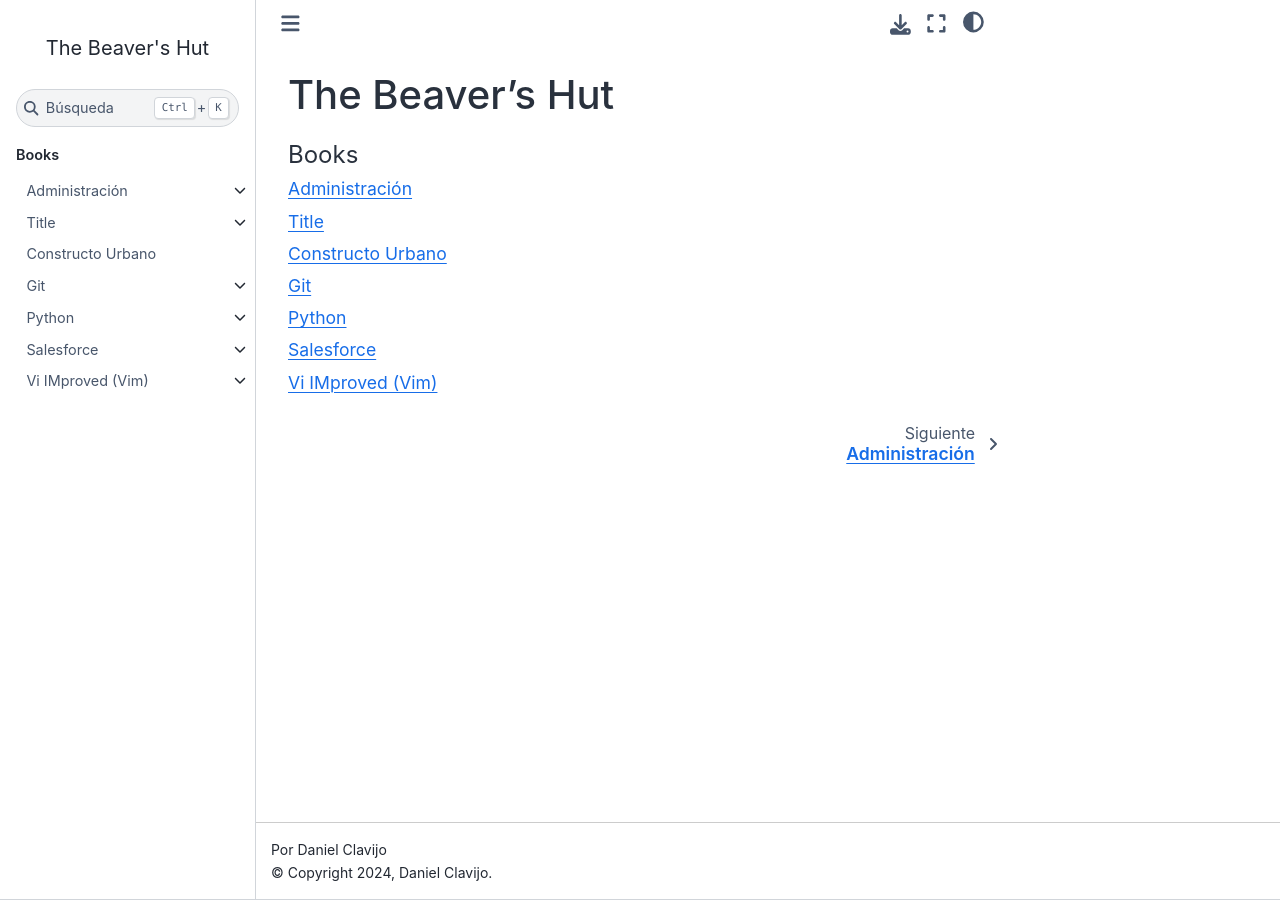
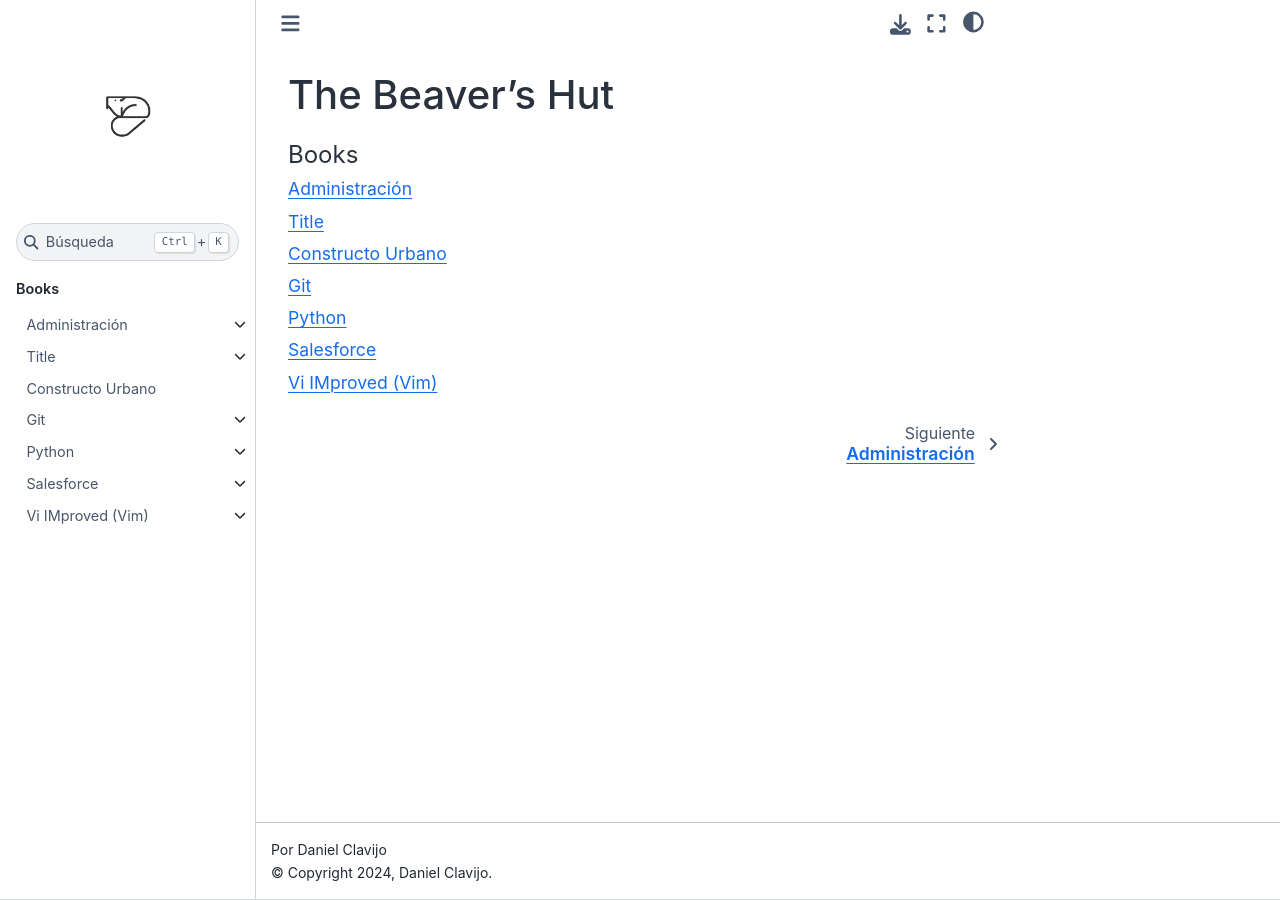
Before and after one commit to d3040/the_beavers_hut, a Sphinx documentation site: the page built from docs/source/index.rst, in a window 1280 px wide. Built offline with Sphinx 7.4.7 and the Sphinx Book theme 1.1.4, drawn with Linux system fonts in a browser that asks for light colours.

Commit message:
workflow

```diff
--- a/docs/source/conf.py
+++ b/docs/source/conf.py
@@ -31,7 +31,7 @@
 # extensions coming with Sphinx (named 'sphinx.ext.*') or your custom
 # ones.
 extensions = [
-    'pydata_sphinx_theme'
+    #'pydata_sphinx_theme'
 ]
 
 # Add any paths that contain templates here, relative to this directory.
@@ -72,12 +72,12 @@
     #"max_navbar_depth": 4,
     #"collapse_navbar": False,#True,
 }
+html_title = project
+html_logo = '_static/img/beaver.png'
+html_favicon = '_static/img/accessibility.svg'
 # Add any paths that contain custom static files (such as style sheets) here,
 # relative to this directory. They are copied after the builtin static files,
 # so a file named "default.css" will overwrite the builtin "default.css".
 html_static_path = ['_static']
 html_css_files = ['css/custom.css']
 html_js_files = ['js/custom.js']
-html_title = project
-html_logo = 'img/beaver.png'
-html_favicon = 'img/accessibility.svg'
```
